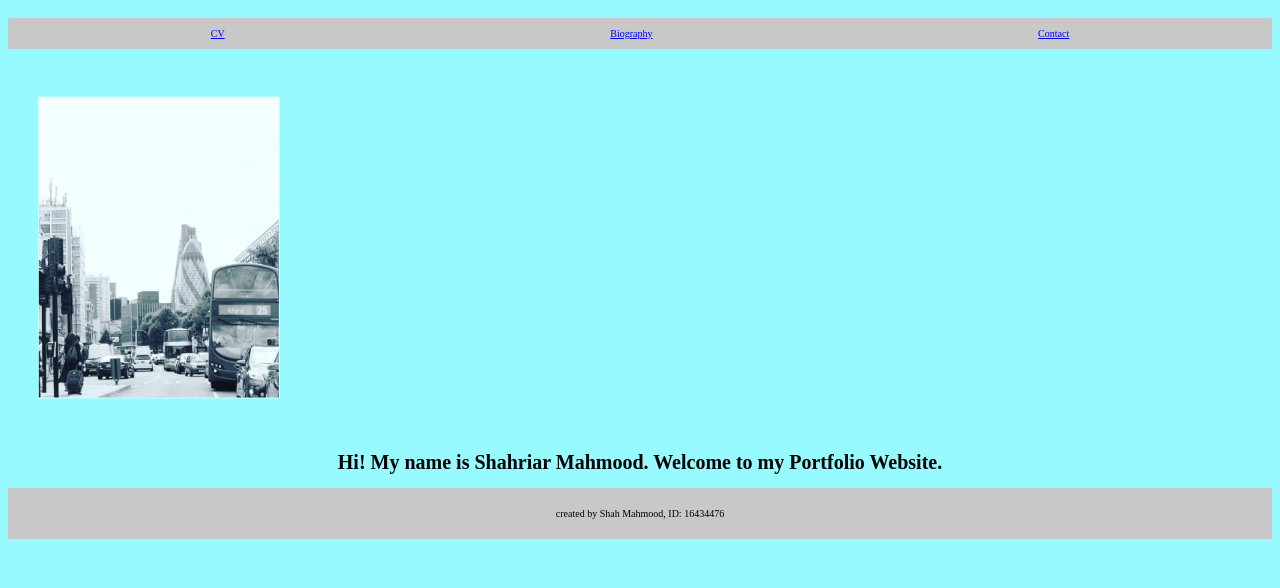
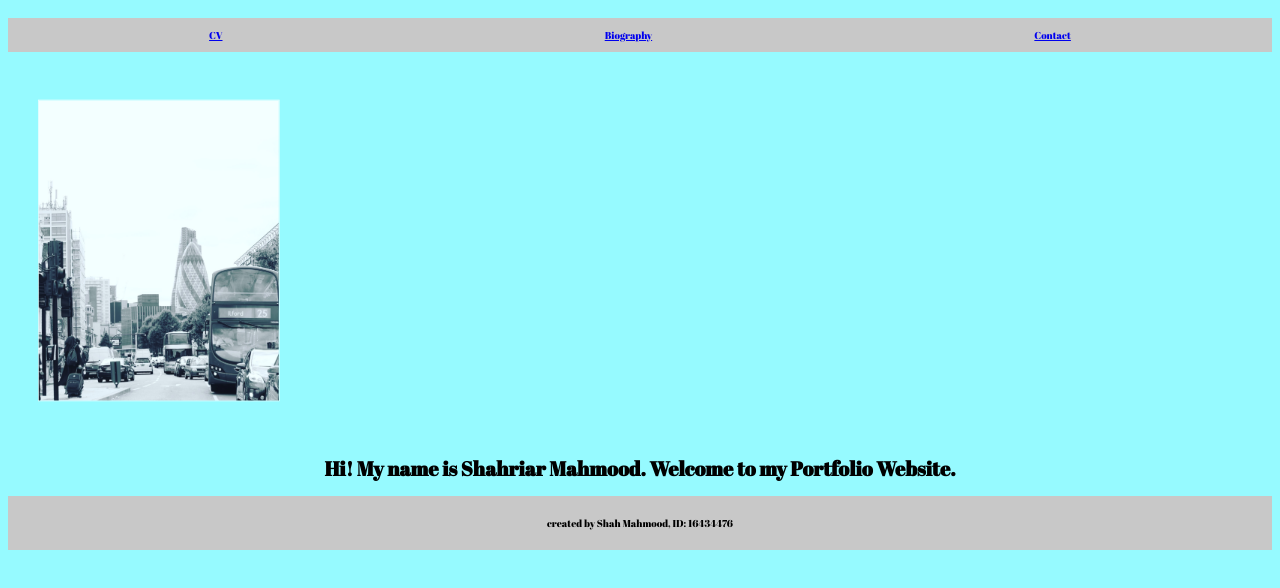
Before and after one commit to Shah-Mahmood/CSY1018-Ass1Resit, a plain HTML site: page index.html in a window 1280 px wide. Drawn offline with Linux system fonts and the light colour scheme.

Commit message:
Add files via upload
commit 3, with google font API 'abril fatface'

```diff
--- a/css/style.css
+++ b/css/style.css
@@ -7,7 +7,7 @@ body {
     flex-direction: column;
     font-size: 62.5%;
     background: rgb(150, 250, 420) ;
-    font-family: 'Bree Serif', serif;
+    font-family: 'Abril Fatface', cursive;
 }
 
 h1 {
--- a/index.html
+++ b/index.html
@@ -3,6 +3,8 @@
   <head>
     <meta charset="utf-8">
     <link rel="stylesheet" href="css/style.css">
+    <link href="https://fonts.googleapis.com/css?family=Abril+Fatface" rel="stylesheet">
+
     <title>Homepage</title>
   </head>
   <body>
```
